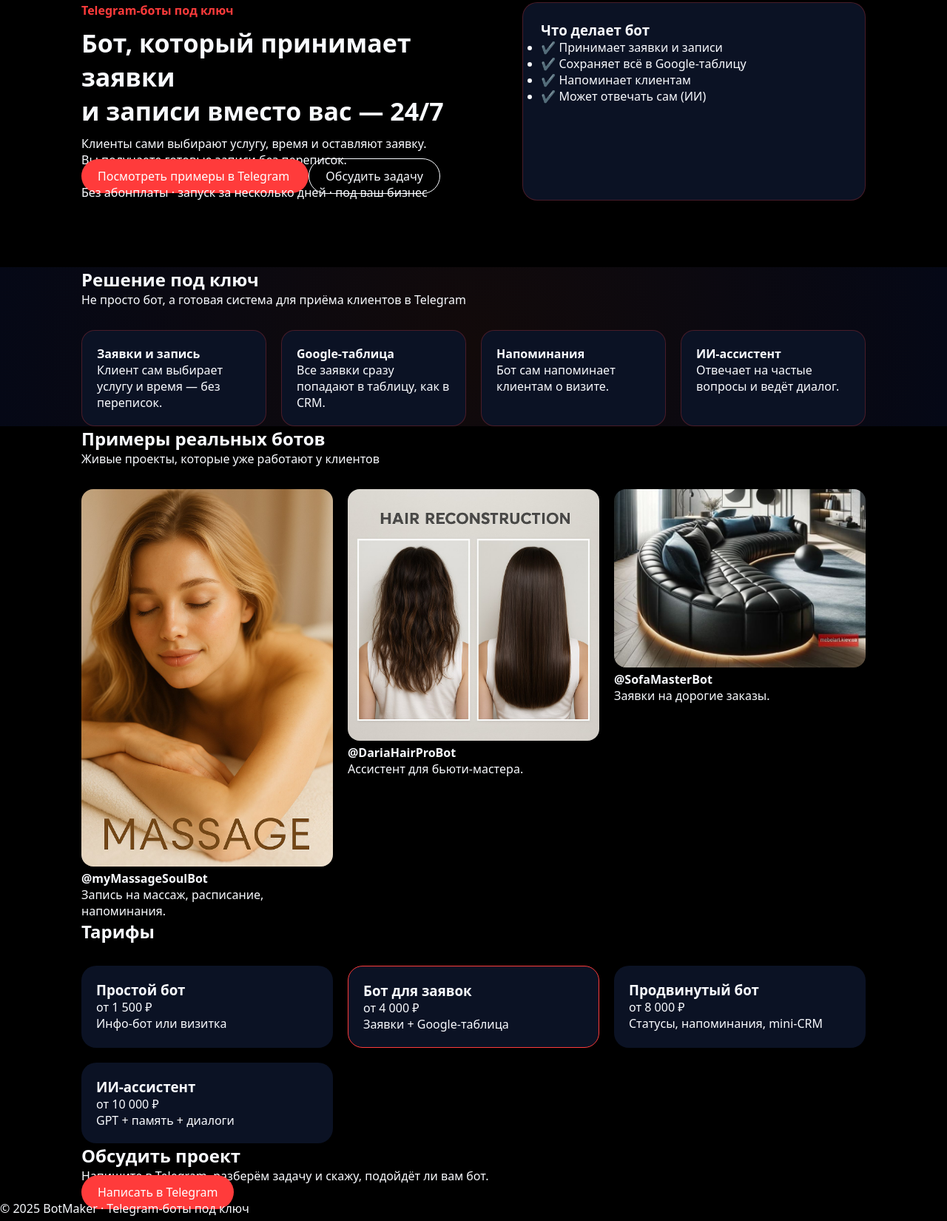
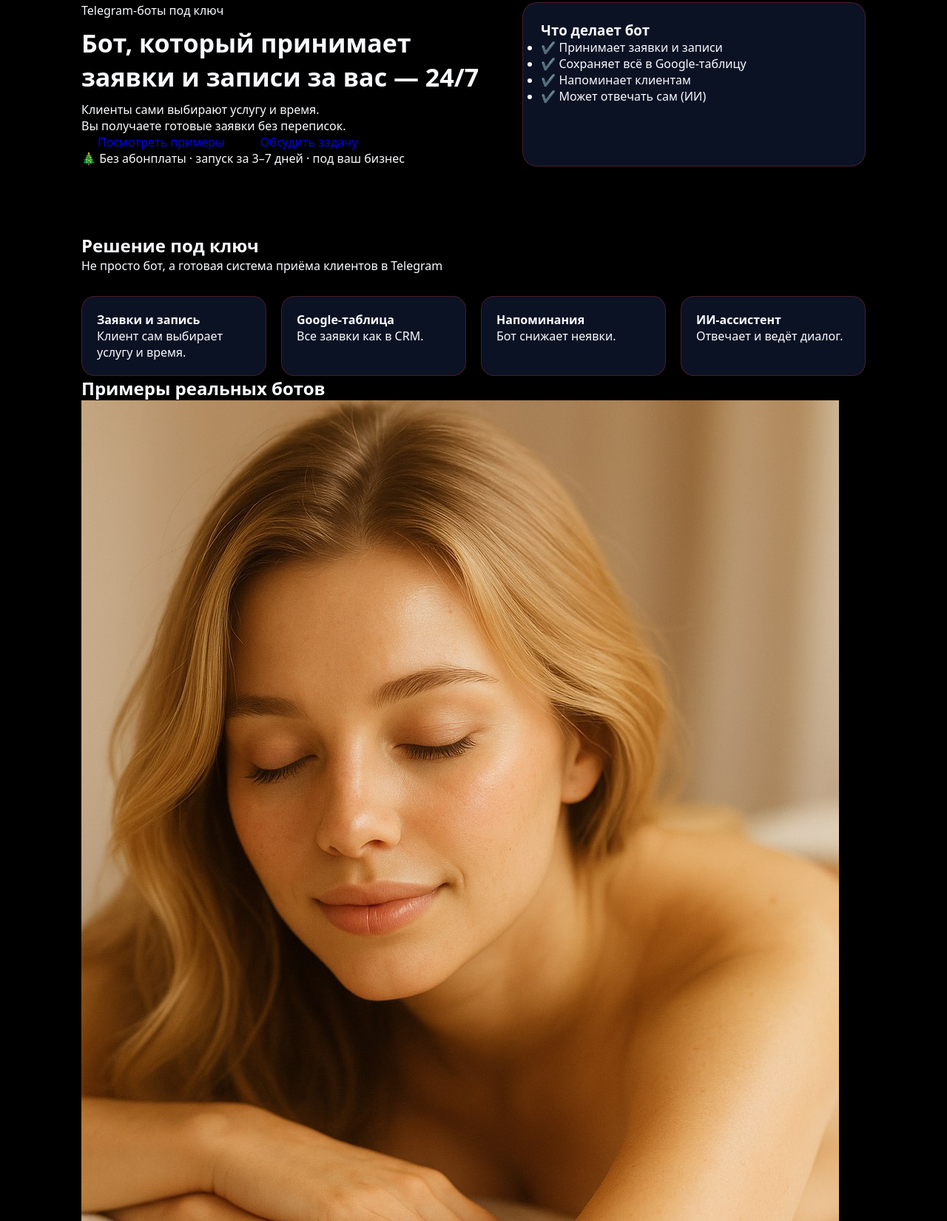
Before and after one commit to XolldaVeres/XolldaVeres.github.io, a plain HTML site: page index.html in a window 1280 px wide. Shown: the part 151-1801 px from the top of the page at 74% size. Drawn offline with Linux system fonts and the light colour scheme.

Commit message:
Update index.html

```diff
--- a/index.html
+++ b/index.html
@@ -1,35 +1,30 @@
 <!DOCTYPE html>
 <html lang="ru">
 <head>
-    <meta charset="UTF-8" />
+    <meta charset="UTF-8">
     <title>BotMaker — Telegram-боты под ключ</title>
-    <meta name="viewport" content="width=device-width, initial-scale=1" />
-    <meta name="description" content="Telegram-боты под ключ: заявки, запись клиентов, Google-таблицы, мини-CRM и ИИ-ассистенты." />
+    <meta name="viewport" content="width=device-width, initial-scale=1">
 
-    <link rel="stylesheet" href="style.css" />
-
-    <link rel="preload" href="images/massage.jpg" as="image">
-    <link rel="preload" href="images/hair.jpg" as="image">
-    <link rel="preload" href="images/sofa.jpg" as="image">
+    <link rel="stylesheet" href="style.css">
 </head>
 
 <body>
-<div class="parallax-bg">
-    <div class="parallax-layer layer-stars" data-speed="0.03"></div>
-    <div class="parallax-layer layer-red" data-speed="0.08"></div>
-</div>
 
+<!-- Фон -->
+<div class="bg-layer"></div>
+
+<!-- Снег -->
 <div class="snow-container"></div>
 
 <header class="header">
     <div class="container header-inner">
-        <a href="#top" class="logo">
+        <div class="logo">
             <span class="logo-icon">🤖</span>
-            <span class="logo-text">
+            <div>
                 <b>BOTMAKER</b>
                 <small>Telegram-автоматизация</small>
-            </span>
-        </a>
+            </div>
+        </div>
 
         <nav class="nav">
             <a href="#solution">Решение</a>
@@ -40,33 +35,33 @@
     </div>
 </header>
 
-<main id="top">
+<main>
 
 <!-- HERO -->
 <section class="hero">
     <div class="container hero-grid">
-        <div class="hero-text">
-            <span class="hero-tag">Telegram-боты под ключ</span>
+        <div>
+            <span class="hero-badge">Telegram-боты под ключ</span>
             <h1>
-                Бот, который принимает заявки<br>
-                и записи вместо вас — 24/7
+                Бот, который принимает<br>
+                заявки и записи за вас — 24/7
             </h1>
             <p class="hero-sub">
-                Клиенты сами выбирают услугу, время и оставляют заявку.<br>
-                Вы получаете готовые записи без переписок.
+                Клиенты сами выбирают услугу и время.<br>
+                Вы получаете готовые заявки без переписок.
             </p>
 
             <div class="hero-actions">
-                <a class="btn btn-primary" href="https://t.me/SmartCloser15Bot" target="_blank">
-                    Посмотреть примеры в Telegram
+                <a class="btn btn-main" href="https://t.me/SmartCloser15Bot" target="_blank">
+                    Посмотреть примеры
                 </a>
-                <a class="btn btn-outline" href="#contact">
+                <a class="btn btn-ghost" href="#contact">
                     Обсудить задачу
                 </a>
             </div>
 
             <p class="hero-note">
-                Без абонплаты · запуск за несколько дней · под ваш бизнес
+                🎄 Без абонплаты · запуск за 3–7 дней · под ваш бизнес
             </p>
         </div>
 
@@ -83,29 +78,29 @@
 </section>
 
 <!-- РЕШЕНИЕ -->
-<section class="section solution" id="solution">
+<section class="section" id="solution">
     <div class="container">
         <h2>Решение под ключ</h2>
-        <p class="solution-sub">
-            Не просто бот, а готовая система для приёма клиентов в Telegram
+        <p class="section-sub">
+            Не просто бот, а готовая система приёма клиентов в Telegram
         </p>
 
         <div class="solution-grid">
             <div class="solution-item">
                 <h4>Заявки и запись</h4>
-                <p>Клиент сам выбирает услугу и время — без переписок.</p>
+                <p>Клиент сам выбирает услугу и время.</p>
             </div>
             <div class="solution-item">
                 <h4>Google-таблица</h4>
-                <p>Все заявки сразу попадают в таблицу, как в CRM.</p>
+                <p>Все заявки как в CRM.</p>
             </div>
             <div class="solution-item">
                 <h4>Напоминания</h4>
-                <p>Бот сам напоминает клиентам о визите.</p>
+                <p>Бот снижает неявки.</p>
             </div>
             <div class="solution-item">
                 <h4>ИИ-ассистент</h4>
-                <p>Отвечает на частые вопросы и ведёт диалог.</p>
+                <p>Отвечает и ведёт диалог.</p>
             </div>
         </div>
     </div>
@@ -115,58 +110,48 @@
 <section class="section" id="portfolio">
     <div class="container">
         <h2>Примеры реальных ботов</h2>
-        <p class="section-sub">Живые проекты, которые уже работают у клиентов</p>
 
-        <div class="cards-grid">
-            <div class="bot-card">
+        <div class="cards">
+            <div class="card">
                 <img src="images/massage.jpg">
-                <h4>@myMassageSoulBot</h4>
-                <p>Запись на массаж, расписание, напоминания.</p>
+                <b>@myMassageSoulBot</b>
+                <p>Запись, расписание, напоминания</p>
             </div>
-
-            <div class="bot-card">
+            <div class="card">
                 <img src="images/hair.jpg">
-                <h4>@DariaHairProBot</h4>
-                <p>Ассистент для бьюти-мастера.</p>
+                <b>@DariaHairProBot</b>
+                <p>Ассистент для бьюти-мастера</p>
             </div>
-
-            <div class="bot-card">
+            <div class="card">
                 <img src="images/sofa.jpg">
-                <h4>@SofaMasterBot</h4>
-                <p>Заявки на дорогие заказы.</p>
+                <b>@SofaMasterBot</b>
+                <p>Заявки на дорогие заказы</p>
             </div>
         </div>
     </div>
 </section>
 
 <!-- ТАРИФЫ -->
-<section class="section prices" id="prices">
+<section class="section" id="prices">
     <div class="container">
         <h2>Тарифы</h2>
 
-        <div class="prices-grid">
-            <div class="price-card">
-                <h3>Простой бот</h3>
+        <div class="prices">
+            <div class="price">
+                <h4>Простой бот</h4>
                 <span>от 1 500 ₽</span>
-                <p>Инфо-бот или визитка</p>
             </div>
-
-            <div class="price-card accent">
-                <h3>Бот для заявок</h3>
+            <div class="price highlight">
+                <h4>Бот для заявок</h4>
                 <span>от 4 000 ₽</span>
-                <p>Заявки + Google-таблица</p>
             </div>
-
-            <div class="price-card">
-                <h3>Продвинутый бот</h3>
+            <div class="price">
+                <h4>Продвинутый бот</h4>
                 <span>от 8 000 ₽</span>
-                <p>Статусы, напоминания, mini-CRM</p>
             </div>
-
-            <div class="price-card">
-                <h3>ИИ-ассистент</h3>
+            <div class="price">
+                <h4>ИИ-ассистент</h4>
                 <span>от 10 000 ₽</span>
-                <p>GPT + память + диалоги</p>
             </div>
         </div>
     </div>
@@ -176,12 +161,9 @@
 <section class="section contact" id="contact">
     <div class="container">
         <h2>Обсудить проект</h2>
-        <p>
-            Напишите в Telegram, разберём задачу и скажу,
-            подойдёт ли вам бот.
-        </p>
+        <p>Напишите в Telegram — скажу, подойдёт ли вам бот.</p>
 
-        <a class="btn btn-primary" href="https://t.me/SmartCloser15Bot" target="_blank">
+        <a class="btn btn-main" href="https://t.me/SmartCloser15Bot" target="_blank">
             Написать в Telegram
         </a>
     </div>
```
